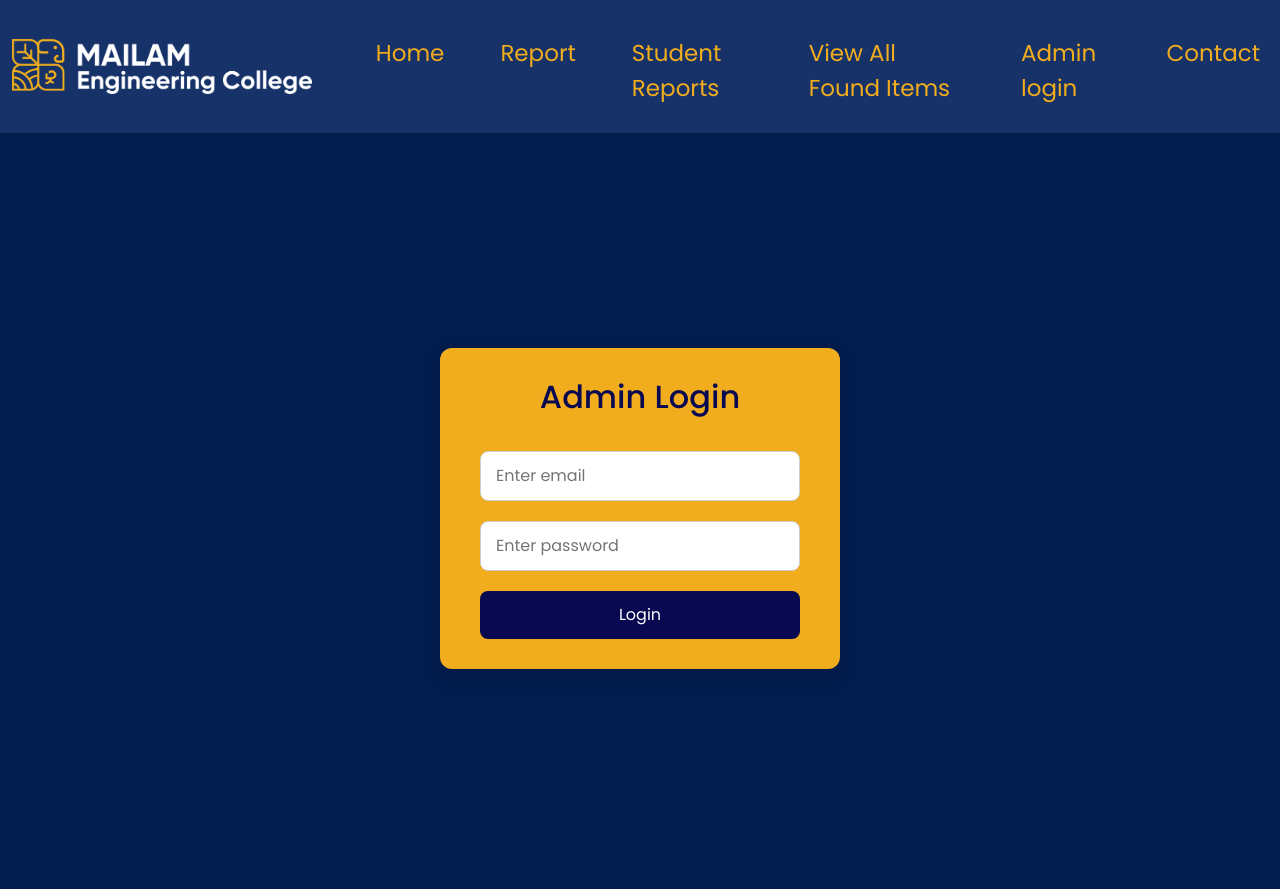
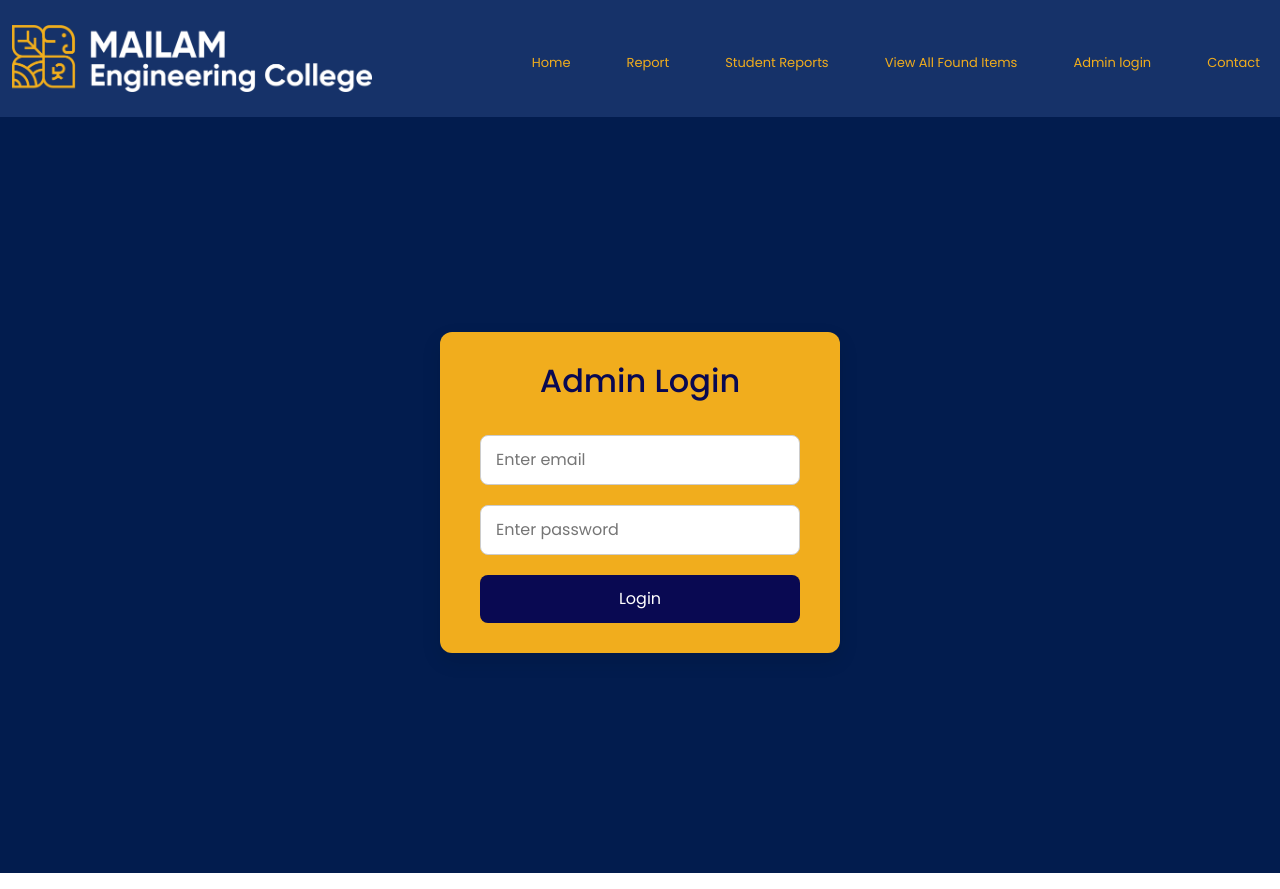
Before and after one commit to Saravanakumar0004/LOST-FOUND-WEB-PORTAL, a React (Vite) app in the folder frontend/: page /admin in a window 1280 px wide. Built offline with nearby package versions, Linux system fonts and the light colour scheme.

Commit message:
Navbar.css

```diff
--- a/frontend/src/component/navbar/Navbar.css
+++ b/frontend/src/component/navbar/Navbar.css
@@ -1,7 +1,7 @@
 /* navbar */
 #doc{
     color: #F1AD1D;
-    font-size: 23px;
+    font-size: 13px;
 }
 #doc:hover{
     color:white;
```
